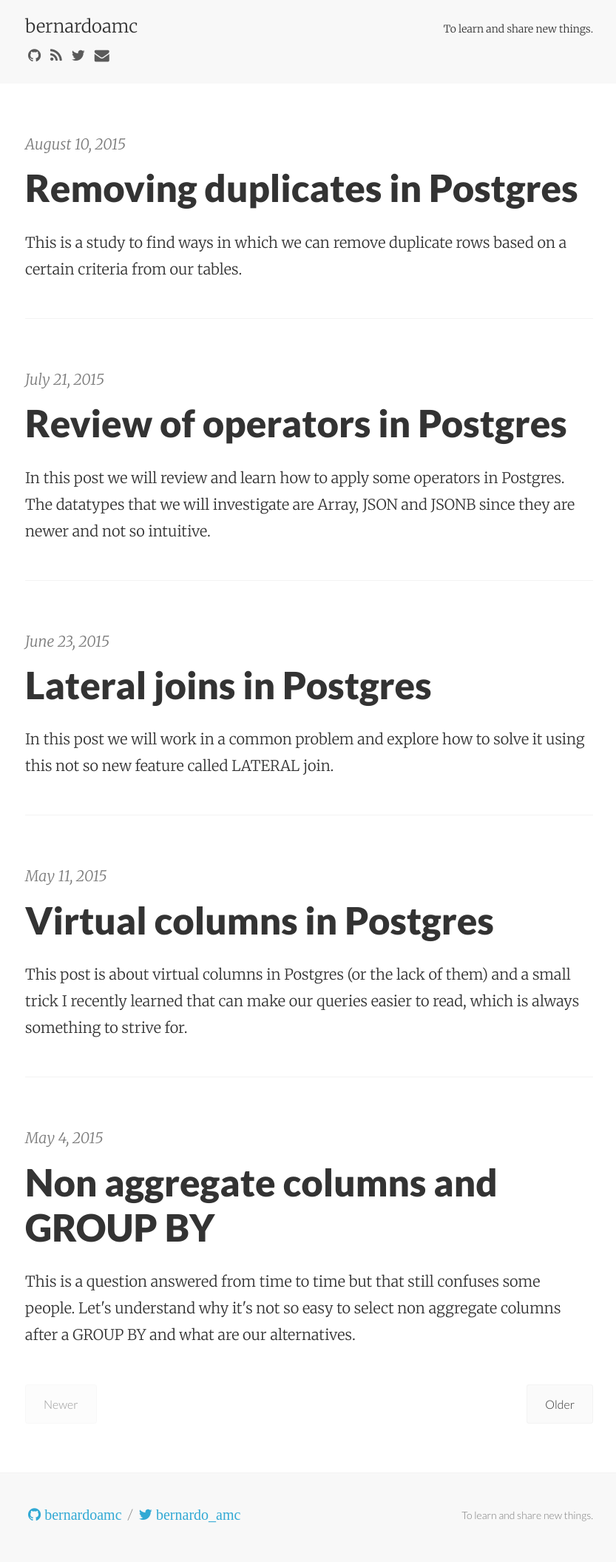
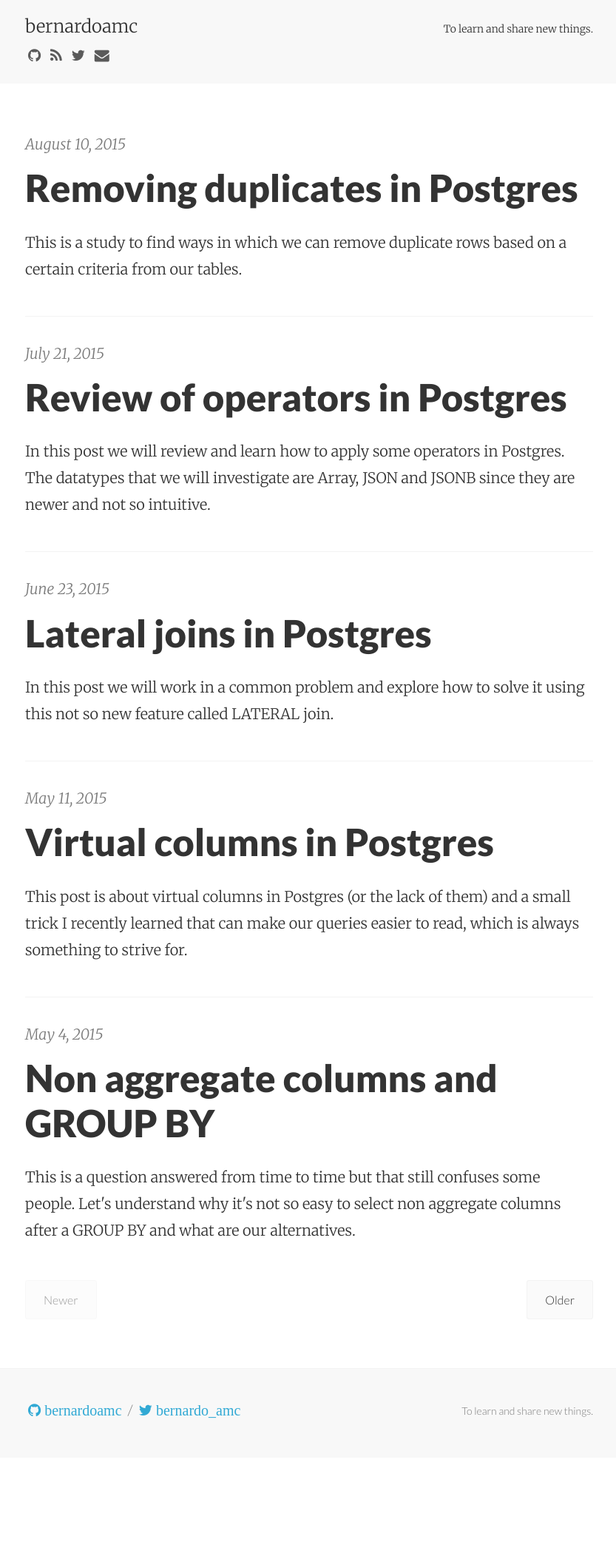
Before and after one commit to bernardoamc/bernardoamc.github.io, a Jekyll site: the page built from index.html, in a window 1280 px wide. Shown: the whole page at 74% size, without its empty margins (222-1055 px from the left). Built offline with Jekyll 4.4.1, drawn with Linux system fonts in a browser that asks for light colours; nearby versions of some CDN libraries; the list of posts is cut into pages by our own code; after the commit the page ends 1970 px from its top, so only the background shows below that.

Commit message:
Remove margin between posts.

```diff
--- a/_sass/_main.scss
+++ b/_sass/_main.scss
@@ -150,7 +150,6 @@ table {
 }
 
 .posts .post {
-  margin-bottom: 0.75em;
   padding-bottom: .375em;
   border-bottom: thin solid #f3f3f3;
 }
@@ -480,8 +479,7 @@ h6,
   }
 
   .posts .post {
-    margin-bottom: 2.666em;
-    padding-bottom: 1.333em;
+    padding-bottom: 1.2em;
     border-bottom: thin solid #f3f3f3;
   }
 
```
